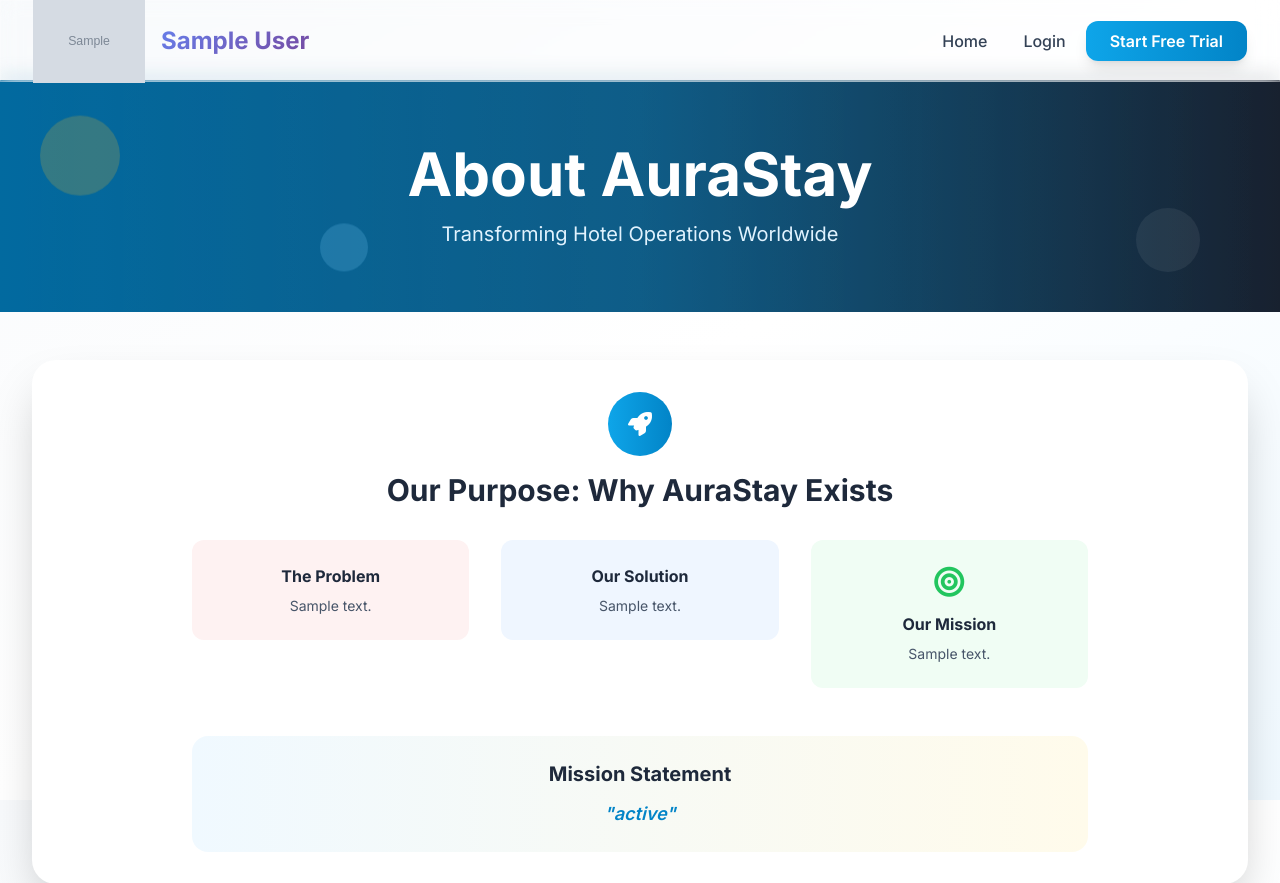
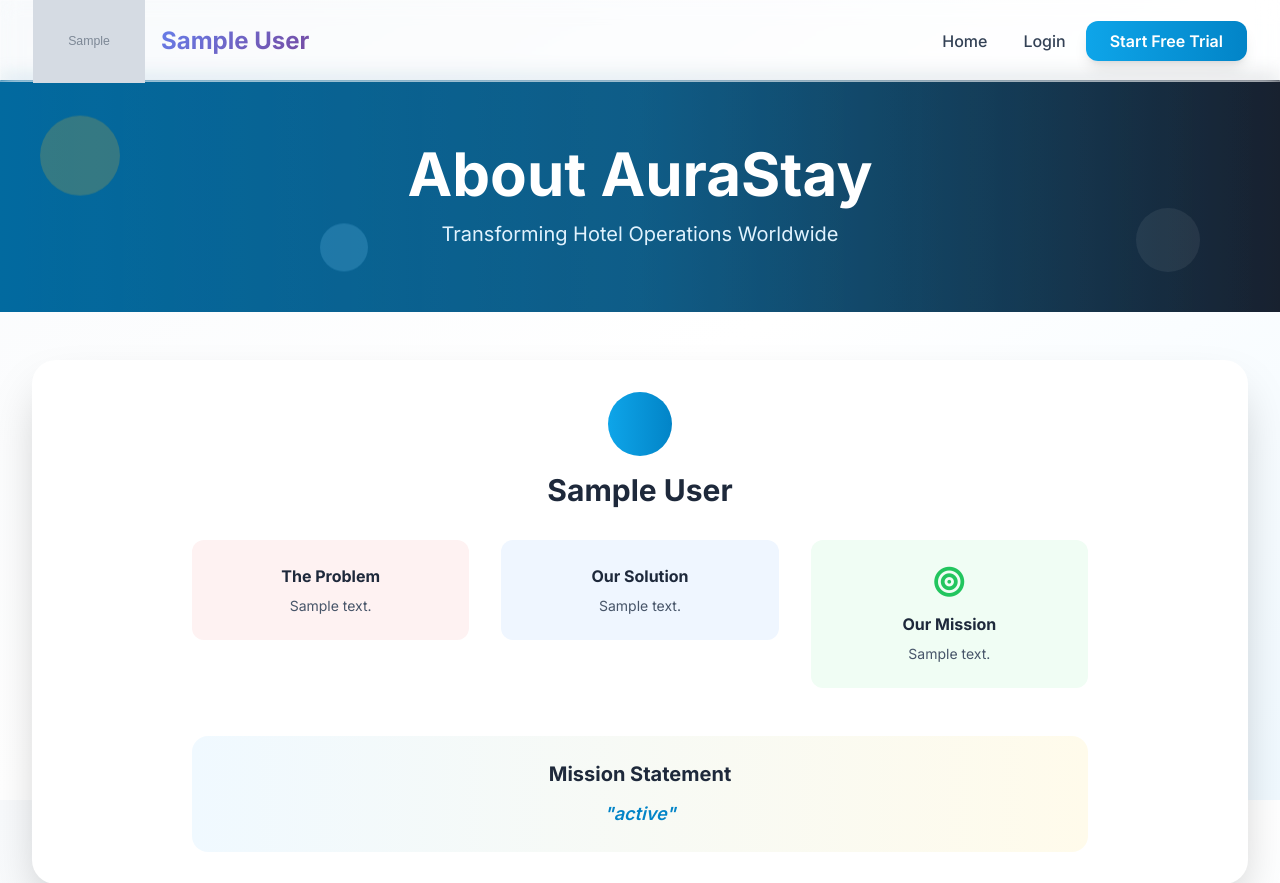
Before and after one commit to Momin9/hotel_management, a Django app: page /about/ in a window 1280 px wide. Shown: the top 883 px of the page. Run offline with Django 4.2, Linux system fonts and the light colour scheme; tables that the repository leaves empty hold one stand-in row (values such as "Sample post"); grey boxes marked "Sample" are stand-in pictures; parts of the project's set-up code (start-up, migrations or seed data) failed here and were passed over; some libraries are stand-ins or nearby versions.

Commit message:
Feature: Made About Us purpose section title and icon editable
- Added purpose_title and purpose_icon fields to AboutUs model
- Updated admin interface to include new fields in Mission & Purpose section
- Modified About Us template to use dynamic title and icon
- Created migration for new database fields
- Now admins can customize the purpose section title and icon from admin panel

```diff
--- a/accounts/admin.py
+++ b/accounts/admin.py
@@ -28,7 +28,7 @@ class AboutUsAdmin(admin.ModelAdmin):
     list_display = ('__str__', 'is_active', 'updated_at')
     fieldsets = (
         ('Mission & Purpose', {
-            'fields': ('mission_statement', 'mission_description', 'problem_description', 'solution_description', 'problem_icon', 'solution_icon', 'mission_icon')
+            'fields': ('purpose_title', 'purpose_icon', 'mission_statement', 'mission_description', 'problem_description', 'solution_description', 'problem_icon', 'solution_icon', 'mission_icon')
         }),
         ('Trust & Reliability', {
             'fields': ('global_architecture_text', 'data_security_text', 'modern_tech_text')
--- a/accounts/models.py
+++ b/accounts/models.py
@@ -87,6 +87,10 @@ class User(AbstractBaseUser, PermissionsMixin):
 
 class AboutUs(models.Model):
     """About Us page content model"""
+    # Purpose Section
+    purpose_title = models.CharField(max_length=200, default="Our Purpose: Why AuraStay Exists", help_text='Title for the purpose section')
+    purpose_icon = models.CharField(max_length=50, default='fas fa-rocket', help_text='FontAwesome icon class for purpose section')
+
     mission_statement = models.TextField(help_text='Main mission statement')
     mission_description = models.TextField(help_text='Description of our mission', blank=True)
     problem_description = models.TextField(help_text='Description of the problem we solve')
--- a/templates/accounts/about.html
+++ b/templates/accounts/about.html
@@ -10,9 +10,9 @@
 <div class="bg-white rounded-3xl p-8 luxury-shadow mb-8">
     <div class="text-center mb-8">
         <div class="inline-flex items-center justify-center w-16 h-16 bg-gradient-to-r from-royal-500 to-royal-600 rounded-full mb-4">
-            <i class="fas fa-rocket text-white text-2xl"></i>
+            <i class="{{ about_us.purpose_icon|default:'fas fa-rocket' }} text-white text-2xl"></i>
         </div>
-        <h2 class="text-3xl font-bold text-luxury-800 mb-4">Our Purpose: Why AuraStay Exists</h2>
+        <h2 class="text-3xl font-bold text-luxury-800 mb-4">{{ about_us.purpose_title|default:'Our Purpose: Why AuraStay Exists' }}</h2>
     </div>
 
     <div class="max-w-4xl mx-auto">
```
Also changed, not shown: accounts/migrations/0017_aboutus_purpose_icon_aboutus_purpose_title.py (added).
